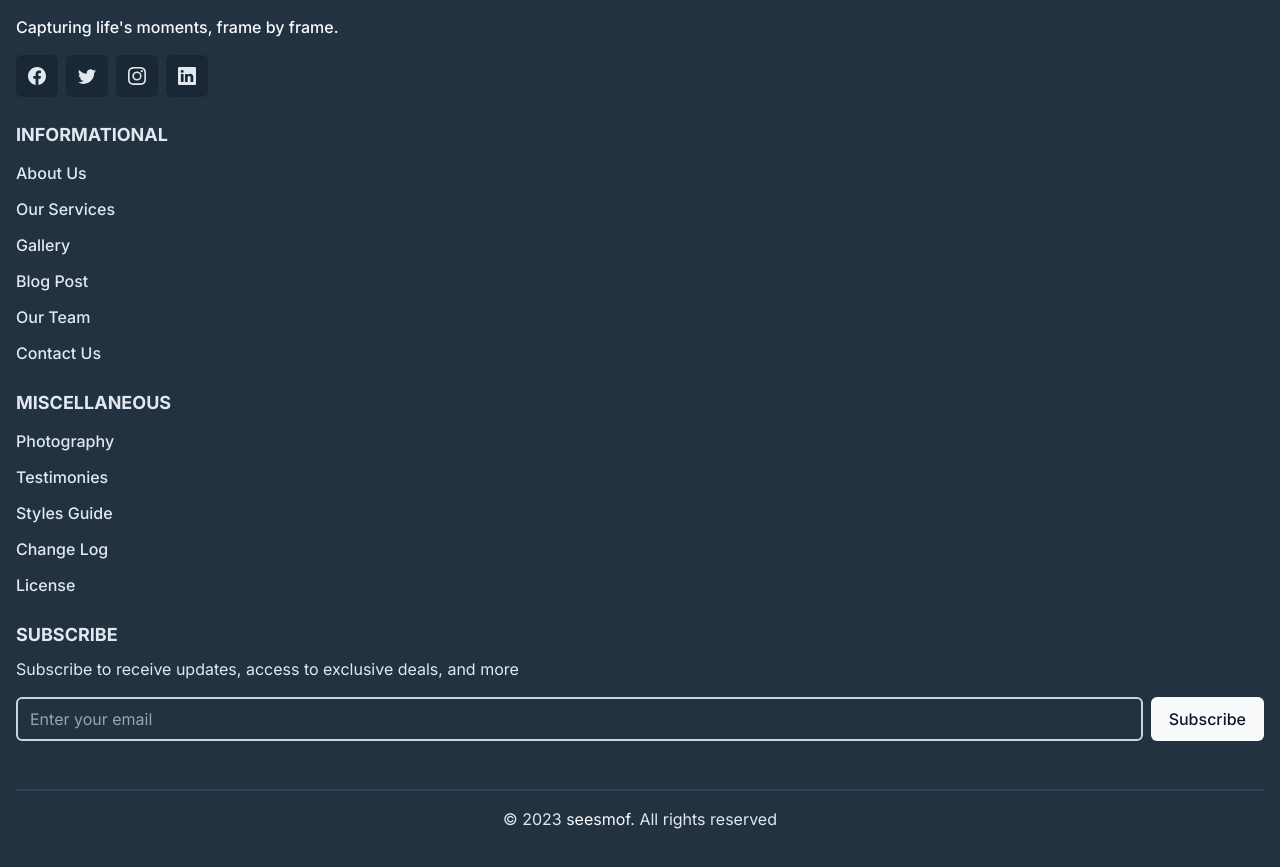
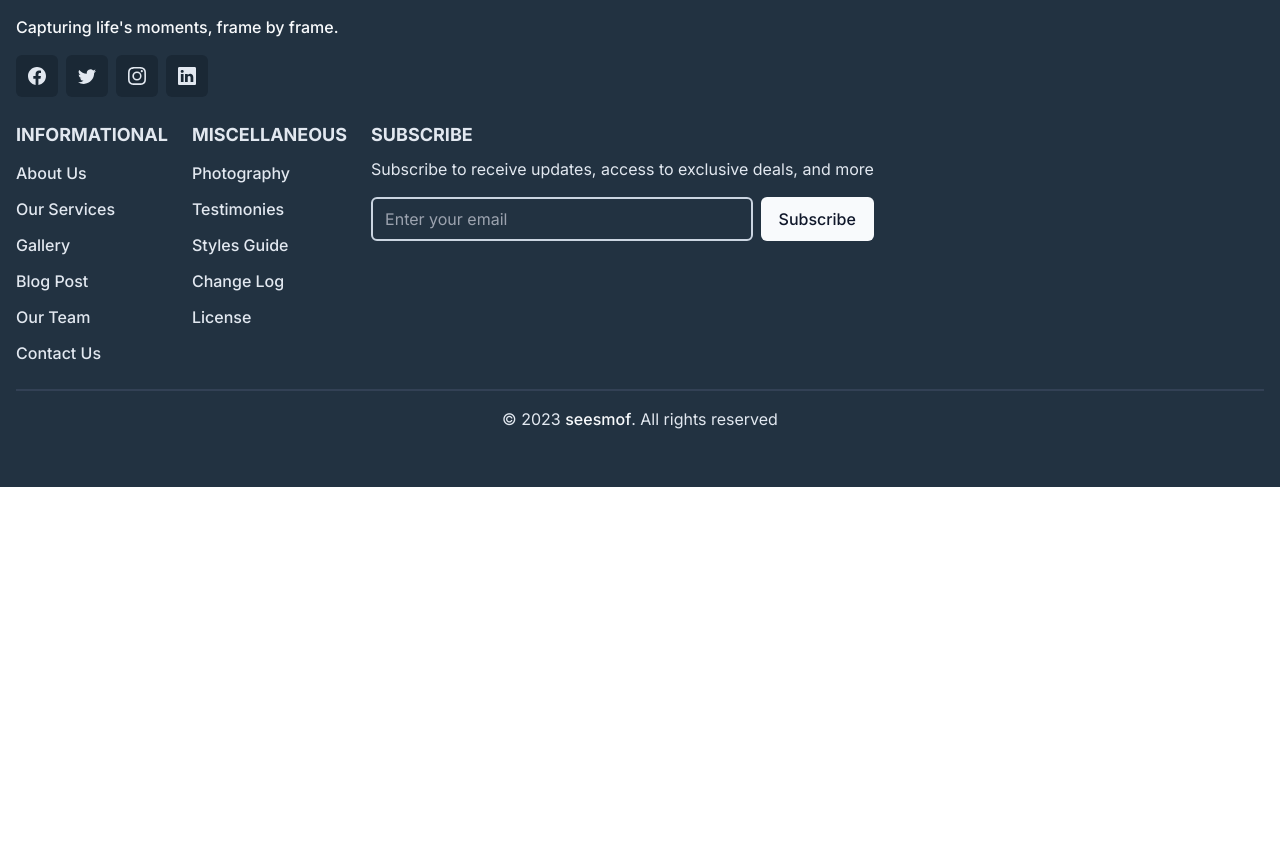
Before and after one commit to seesmof/Pixoto-Photos-Website, a Next.js app: page / in a window 1280 px wide. Shown: the part 7825-8692 px from the top of the page. After the commit the page ends 8312 px from the top, so only its background shows below. Built offline with nearby package versions, Linux system fonts and the light colour scheme.

Commit message:
update Footer.tsx

```diff
--- a/components/Home/Footer.tsx
+++ b/components/Home/Footer.tsx
@@ -32,7 +32,8 @@ const Footer = () => {
             </a>
           </div>
         </section>
-        <section className="pb-6 flex flex-col">
+        <section className="flex flex-col md:flex-row md:gap-6">
+          <article className="pb-6 flex flex-col">
             <h3 className="footer-section">informational</h3>
             <div className="flex flex-col gap-3 pt-3 font-medium">
               <a href="#">About Us</a>
@@ -42,8 +43,8 @@ const Footer = () => {
               <a href="#">Our Team</a>
               <a href="#">Contact Us</a>
             </div>
-        </section>
-        <section className="pb-6 flex flex-col">
+          </article>
+          <article className="pb-6 flex flex-col">
             <h3 className="footer-section">miscellaneous</h3>
             <div className="flex flex-col gap-3 pt-3 font-medium">
               <a href="#">Photography</a>
@@ -56,8 +57,8 @@ const Footer = () => {
                 License
               </a>
             </div>
-        </section>
-        <section className="flex flex-col pb-12">
+          </article>
+          <article className="flex flex-col pb-12">
             <h3 className="footer-section">subscribe</h3>
             <p className="pt-2">
               Subscribe to receive updates, access to exclusive deals, and more
@@ -72,11 +73,15 @@ const Footer = () => {
                 Subscribe
               </button>
             </form>
+          </article>
         </section>
         <section className="p-4 border-t-2 text-center border-slate-700">
-          <a href="https://github.com/seesmof">
-            © 2023 <span className="text-slate-50">seesmof</span>. All rights
-            reserved
+          <a href="https://github.com/seesmof" className="group">
+            © 2023{" "}
+            <span className="text-slate-50 font-medium group-hover:underline underline-offset-4">
+              seesmof
+            </span>
+            . All rights reserved
           </a>
         </section>
       </div>
```
Lines whose indentation alone changed are shown as unchanged.
